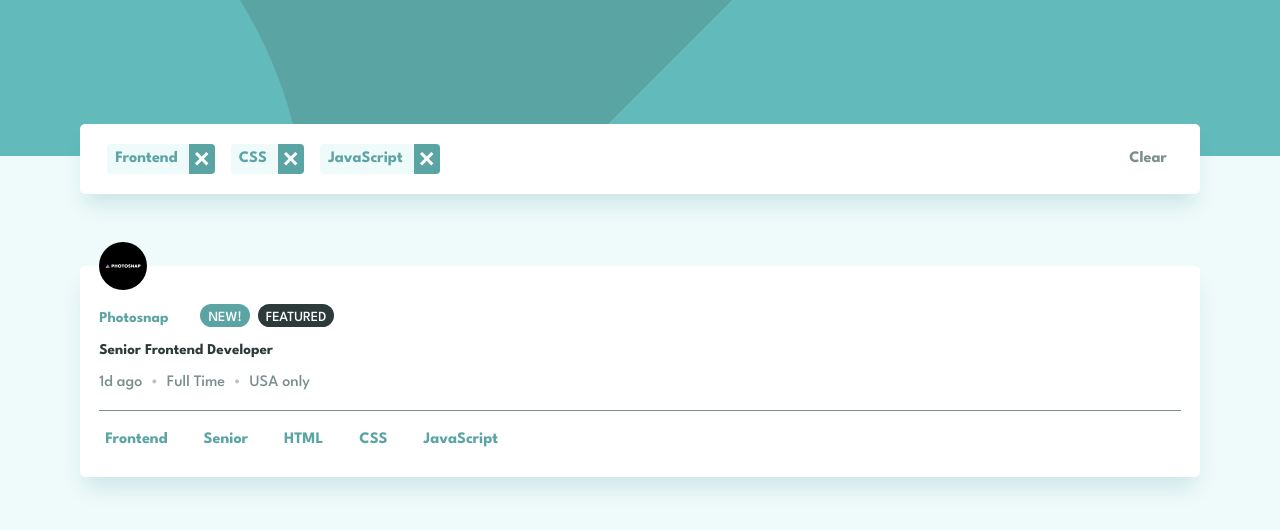
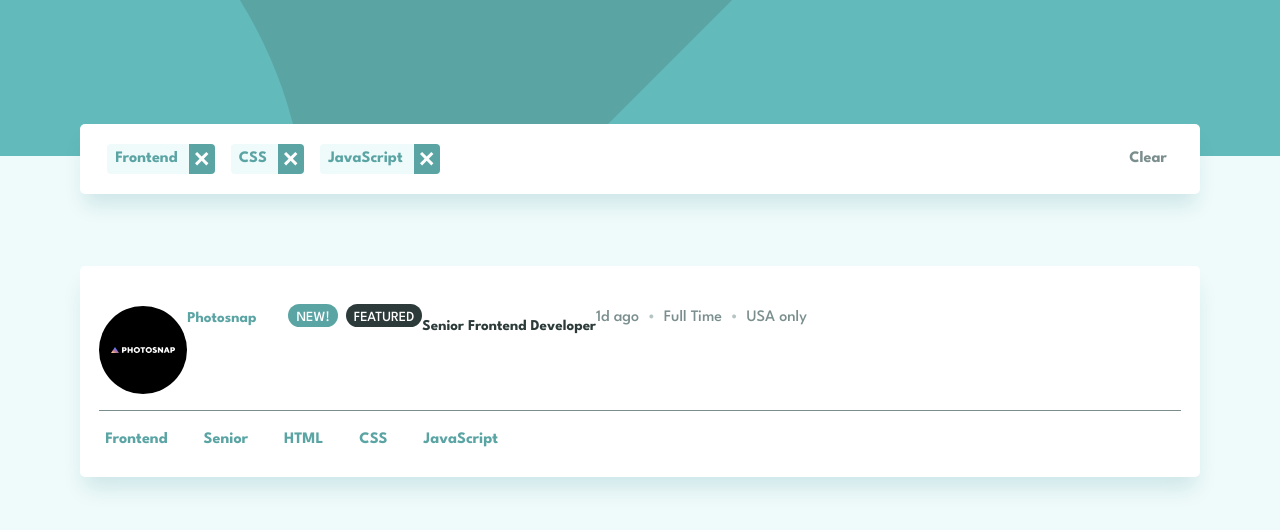
Before and after one commit to ralphvirtucio/job-listings-component, a React (Vite) app: page / in a window 1280 px wide. Shown: the top 530 px of the page. Built offline with nearby package versions, Linux system fonts and the light colour scheme.

Commit message:
WIP: Desktop HTML layout

```diff
--- a/src/components/JobList/Job/JobContent.jsx
+++ b/src/components/JobList/Job/JobContent.jsx
@@ -13,7 +13,7 @@ const JobContent = () => {
           />
         </div>
 
-        <div >
+        <div>
           <div className={styles['job__content--info-header']}>
             <h2 className={styles.job__company}>Photosnap</h2>
             <div className={styles.job__activity}>
--- a/src/components/JobList/Job/JobContent.module.css
+++ b/src/components/JobList/Job/JobContent.module.css
@@ -60,3 +60,20 @@
    }
   }
 }
+
+@media only screen and (min-width: 64rem) {
+  .job__image {
+    width: 5.5rem;
+    height: 5.5rem;
+    position: static;
+}
+.job__content--info {
+  flex-direction: row;
+}
+
+.job__content--info-content {
+  display: flex;
+  flex-direction: column;
+}
+
+}
```
